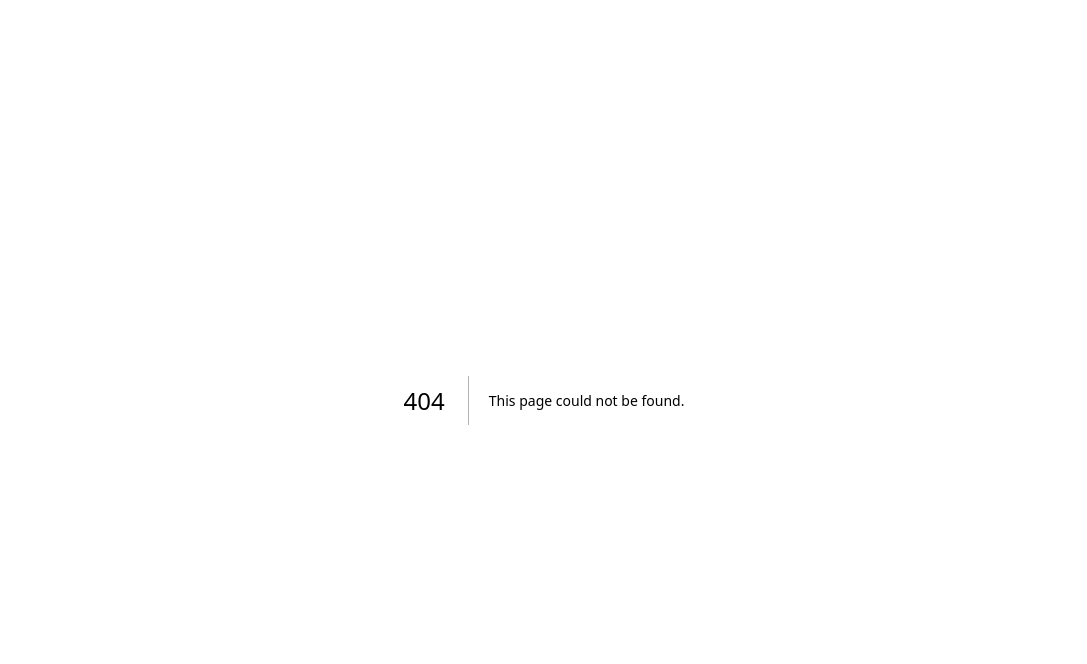
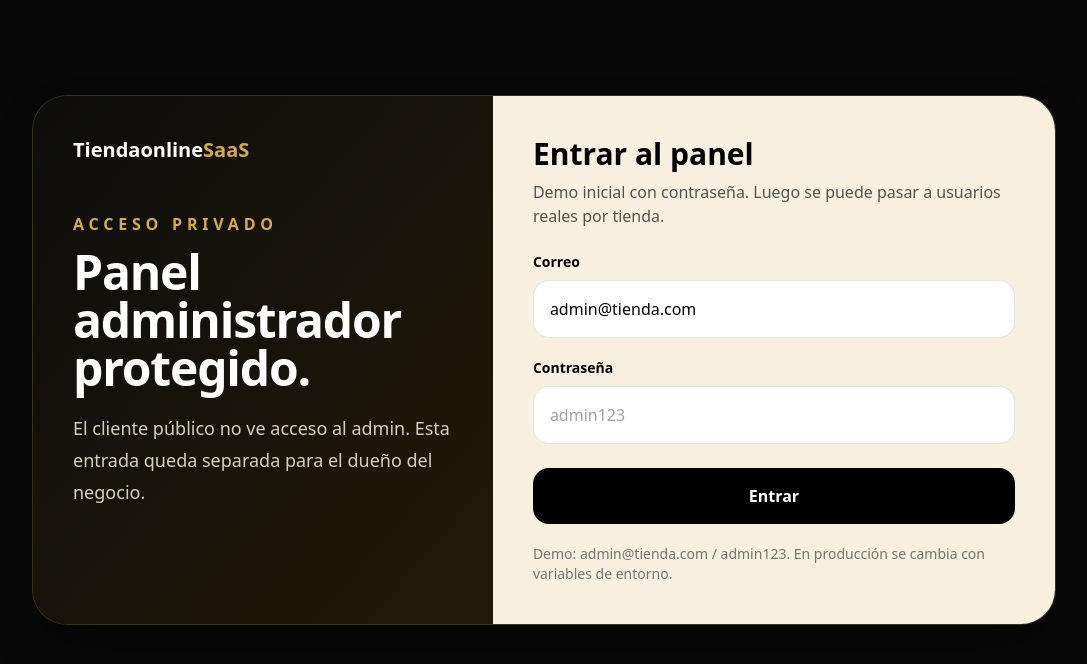
Before and after one commit to dilanrojas53-hub/TiendaonlineSaaS, a Next.js app: page /admin/login in a window 1280 px wide. Before the commit this address had no page. Shown: the top 664 px of the page, without its empty margins (96-1183 px from the left). Built offline with nearby package versions, Linux system fonts and the light colour scheme.

Commit message:
Add protected admin login page

```diff
--- /dev/null
+++ b/src/app/admin/login/page.tsx
@@ -0,0 +1,36 @@
+import Link from 'next/link';
+import { loginAdmin } from './actions';
+
+export default function AdminLoginPage({ searchParams }: { searchParams: { error?: string } }) {
+  return (
+    <main className="min-h-screen bg-[#080808] px-5 py-10 text-white">
+      <div className="mx-auto flex min-h-[80vh] max-w-5xl items-center justify-center">
+        <section className="grid w-full overflow-hidden rounded-[2.2rem] border border-[#d4af37]/20 bg-[#111] shadow-2xl shadow-black/40 md:grid-cols-[0.9fr_1.1fr]">
+          <div className="bg-gradient-to-br from-[#0d0d0d] to-[#221a08] p-8 md:p-10">
+            <Link href="/" className="text-xl font-black">Tiendaonline<span className="text-[#d4af37]">SaaS</span></Link>
+            <p className="mt-12 font-black uppercase tracking-[.3em] text-[#d4af37]">Acceso privado</p>
+            <h1 className="mt-3 text-5xl font-black tracking-tight">Panel administrador protegido.</h1>
+            <p className="mt-5 text-lg leading-8 text-[#d7cfbd]">El cliente público no ve acceso al admin. Esta entrada queda separada para el dueño del negocio.</p>
+          </div>
+
+          <form action={loginAdmin} className="bg-[#f7f0df] p-8 text-black md:p-10">
+            <h2 className="text-3xl font-black">Entrar al panel</h2>
+            <p className="mt-2 text-neutral-600">Demo inicial con contraseña. Luego se puede pasar a usuarios reales por tienda.</p>
+
+            {searchParams.error && <div className="mt-5 rounded-2xl bg-red-50 p-4 text-sm font-bold text-red-700">Correo o contraseña incorrectos.</div>}
+
+            <label className="mt-6 block text-sm font-black">Correo</label>
+            <input name="email" type="email" defaultValue="admin@tienda.com" className="mt-2 w-full rounded-2xl border border-black/10 bg-white px-4 py-4 outline-none" />
+
+            <label className="mt-5 block text-sm font-black">Contraseña</label>
+            <input name="password" type="password" placeholder="admin123" className="mt-2 w-full rounded-2xl border border-black/10 bg-white px-4 py-4 outline-none" />
+
+            <button className="mt-6 w-full rounded-2xl bg-black px-5 py-4 font-black text-white">Entrar</button>
+
+            <p className="mt-5 text-sm text-neutral-500">Demo: admin@tienda.com / admin123. En producción se cambia con variables de entorno.</p>
+          </form>
+        </section>
+      </div>
+    </main>
+  );
+}
```
